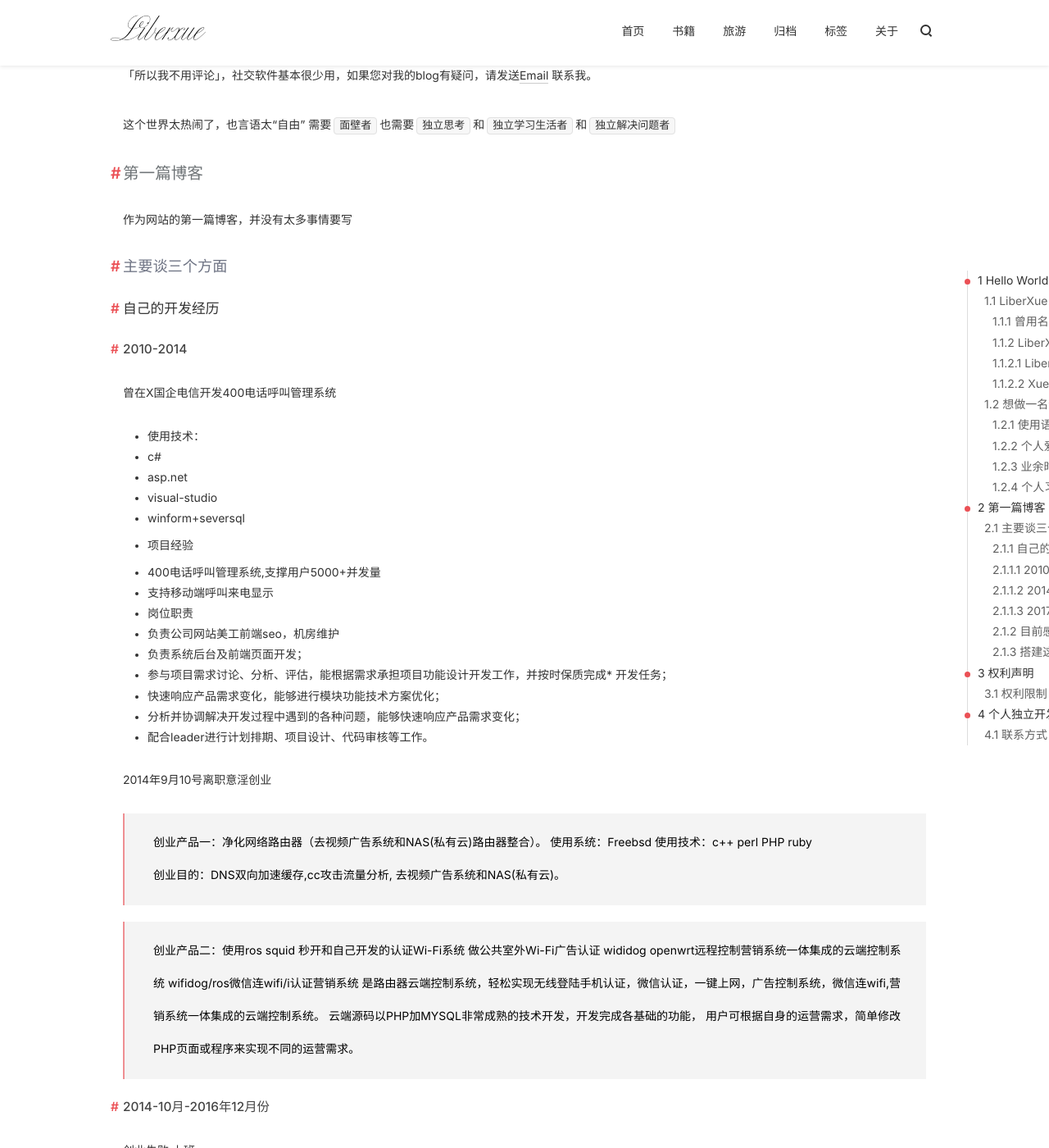
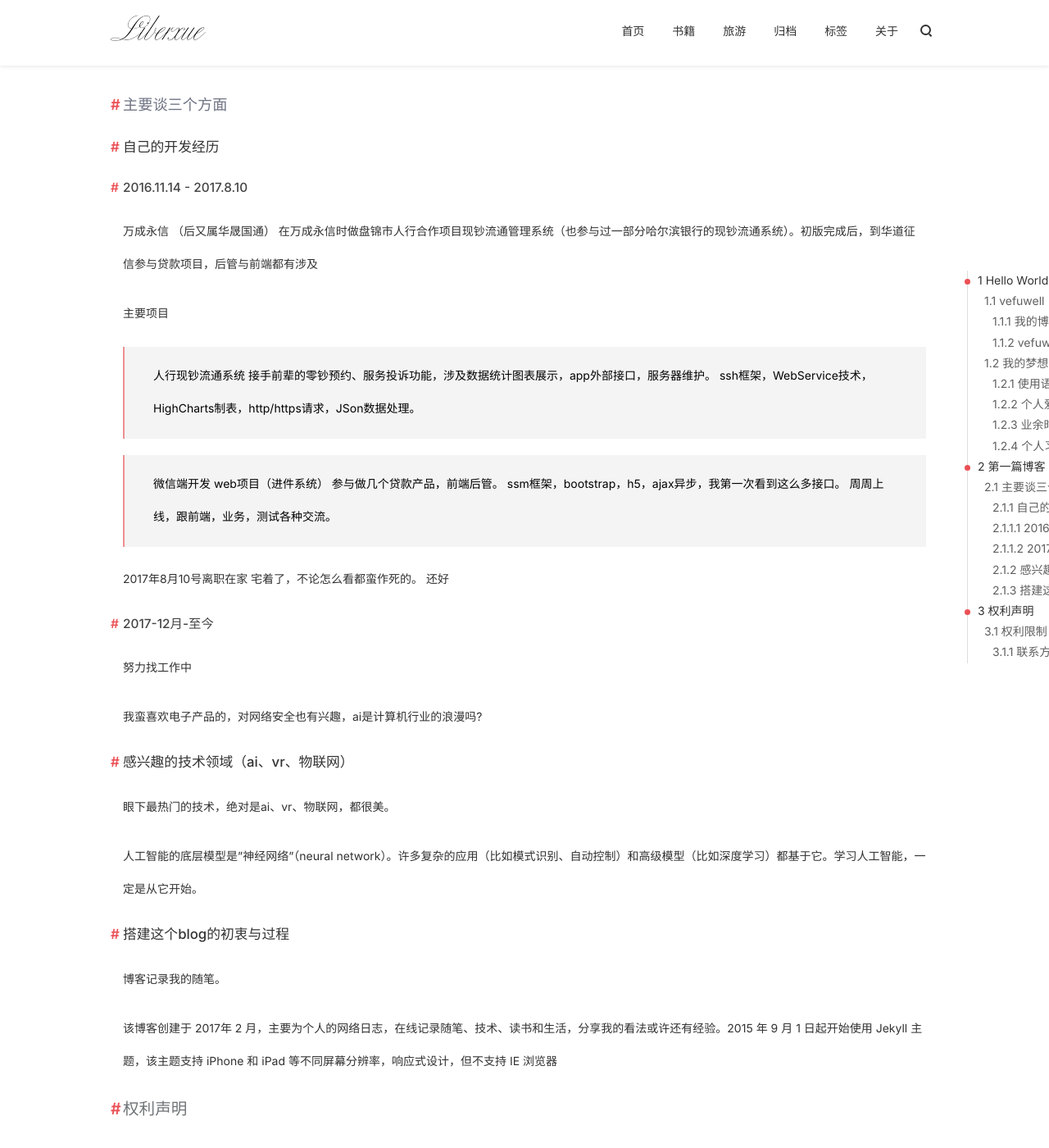
Before and after one commit to vefuwell/vefuwell.github.io, a Jekyll site: the page built from about.md, in a window 1280 px wide and 1400 px high, scrolled down 1951 px. Shown: the whole window at 82% size. Built offline with Jekyll 4.4.1, drawn with Linux system fonts in a browser that asks for light colours; nearby versions of some CDN libraries; comment, search, counter and statistics services are not loaded; some of the changed text lies outside the part shown.

Commit message:
about me
to be about me

```diff
--- a/about.md
+++ b/about.md
@@ -1,150 +1,131 @@
 ---
 layout: blog
-title: 关于LiberXue
-description: "关于LiberXue博客角落自述"
+title: 关于vefuwell
+description: "关于vefuwell博客自述"
 data: 2017-08-05 09:19:11
 tags:
-- LiberXue
+- vefuwell
 - 简述
 - 关于
-- Liber
-- Xue
-- 坐井观天阔
+- 求职
+- java
+- 还蛮好看的
 redirect_from:
   - /about/
 ---
 
 # Hello World
 
-又换了个博客主题 这次终于看见不那么难受了
+这是我的第一个博客主题，从LiberXue那儿fork来的，[fork](https://github.com/liberxue/liberxue.github.io/fork)
 
-博客使用Jekyll搭建托管在GitHub目前使用主题后期[已开源](https://github.com/Liberxue/liberxue.github.io)
+博客使用Jekyll搭建托管在GitHub目前使用主题后期[已开源](https://github.com/vefuwell/vefuwell.github.io)
 
-<iframe src="http://ghbtns.com/github-btn.html?user=liberxue&repo=liberxue.github.io&type=fork&count=true" allowtransparency="true" frameborder="0" scrolling="0" width="95" height="20"></iframe>
+<iframe src="http://ghbtns.com/github-btn.html?user=vefuwell&repo=vefuwell.github.io&type=fork&count=true" allowtransparency="true" frameborder="0" scrolling="0" width="95" height="20"></iframe>
 
 
 博客图片使用七牛云加速
 
-##  LiberXue  曾用名013
+##  vefuwell
 
-### 曾用名013简述
+### 我的博客介绍
 
 
-之前五年间一直使用013这个网名好多朋友问什么是？
+大概这个博客是用来记录一下我的随笔，日志，技术解析，读书笔记
 
-013不就是十三吗 装呗
+总之类别要改一下
 
-其实很简单在86版西游记中十三集开始悟空取经上路
+这个主题的开源作者经历真是励志，这算历经艰难险阻吗？
 
-还有一个原因2009年9月13日我在北京只剩下6块钱活三个月时间...
+我的经历也差不多了，工作干了不到一年，宅了半年，最近真是艰难。
 
-### LiberXue简述
+### vefuwell简述
 
-#### Liber注释
+####vefuwell注释
 
-同我名字谐音 ``Liber`` 英文翻译过来：自由
+我的名字可以翻译成很好，中间字没有释义。
 
-#### Xue注释
 
-`Xue` 就是拼音 ...我名字最后一个字(⊙ω⊙)
 
-## 想做一名全栈开发
+## 我的梦想就简单一些了
 
-这是一个梦... 当然是梦肯定要成为架构师
+好好工作，成为高级工程师，存些钱
 
 ### 使用语言
 
-``c# ``|``lua``| ``c++``|
-
- ``swift`` |``JavaScript`` |``PHP``|
-
-  ``Python`` |``Java`` |``GO``|
-  ``perl``|``shell``|
+``c``|``JavaScript`` |``Python`` |
+``Java`` |``shell``|
 
 
- 目前主攻``GO``
+ 目前主攻``java``
 
 ### 个人爱好
 
- 热衷于``路由器``研究和``网络安全``...
+ 热衷于``电子产品``和``动漫``和``网络安全``和``读书``...
 
 ### 业余时间
 
-- 非越狱环境下iOS应用逆向研究
+- 看动漫
 - web安全
-- freebsd
-- ros路由器
-- 防火墙
+- 看看书
+- 学学技术
+- 打打字
 
 ### 个人习惯
 
-不喜欢被打扰，也不习惯打扰别人
+比较宅，如果生活压力不那么大就好了
 
-「所以我不用评论」，社交软件基本很少用，如果您对我的blog有疑问，请发送[Email](mailto:liberxue@gmail.com) 联系我。
+真是一个庸俗的人啊，就是缺钱
 
-这个世界太热闹了，也言语太“自由” 需要`面壁者`也需要`独立思考`和`独立学习生活者`和`独立解决问题者`
+没什么可以说的，虽然意淫的不少，但看起来以及实际没啥不普通的。
 
 
 # 第一篇博客
 
-作为网站的第一篇博客，并没有太多事情要写
+关于博客创立的心理流程记录吧
 
 
 ## 主要谈三个方面
 
 ### 自己的开发经历
 
-#### 2010-2014
-曾在X国企电信开发400电话呼叫管理系统
-* 使用技术：
-- c#
-- asp.net
-- visual-studio
-- winform+seversql
-* 项目经验
+#### 2016.11.14 - 2017.8.10
+万成永信  （后又属华晟国通）
+在万成永信时做盘锦市人行合作项目现钞流通管理系统（也参与过一部分哈尔滨银行的现钞流通系统）。初版完成后，到华道征信参与贷款项目，后管与前端都有涉及
 
-- 400电话呼叫管理系统,支撑用户5000+并发量
-- 支持移动端呼叫来电显示
-* 岗位职责
-- 负责公司网站美工前端seo，机房维护
-- 负责系统后台及前端页面开发；
-- 参与项目需求讨论、分析、评估，能根据需求承担项目功能设计开发工作，并按时保质完成* 开发任务；
-- 快速响应产品需求变化，能够进行模块功能技术方案优化；
-- 分析并协调解决开发过程中遇到的各种问题，能够快速响应产品需求变化；
-- 配合leader进行计划排期、项目设计、代码审核等工作。
+主要项目
+>人行现钞流通系统
+接手前辈的零钞预约、服务投诉功能，涉及数据统计图表展示，app外部接口，服务器维护。
+ssh框架，WebService技术，HighCharts制表，http/https请求，JSon数据处理。
 
-2014年9月10号离职意淫创业
->创业产品一：净化网络路由器（去视频广告系统和NAS(私有云)路由器整合）。
-使用系统：Freebsd
-使用技术：c++  perl PHP ruby
-创业目的：DNS双向加速缓存,cc攻击流量分析,   去视频广告系统和NAS(私有云)。
-
-> 创业产品二：使用ros squid 秒开和自己开发的认证Wi-Fi系统 做公共室外Wi-Fi广告认证 wididog openwrt远程控制营销系统一体集成的云端控制系统
-  wifidog/ros微信连wifi/i认证营销系统 是路由器云端控制系统，轻松实现无线登陆手机认证，微信认证，一键上网，广告控制系统，微信连wifi,营销系统一体集成的云端控制系统。
-       云端源码以PHP加MYSQL非常成熟的技术开发，开发完成各基础的功能， 用户可根据自身的运营需求，简单修改PHP页面或程序来实现不同的运营需求。
+> 微信端开发 web项目（进件系统）
+参与做几个贷款产品，前端后管。
+ssm框架，bootstrap，h5，ajax异步，我第一次看到这么多接口。
+周周上线，跟前端，业务，测试各种交流。
 
 
-#### 2014-10月-2016年12月份
-创业失败 上班
+2017年8月10号离职在家
+宅着了，不论怎么看都蛮作死的。
+还好
 
 
-#### 2017-3月-2017年6月份
-北京X智慧教育公司 负责全栈开发
-公司不发工资 ，开发团队解散！
+#### 2017-12月-至今
+努力找工作中
 
-喜欢专研计算机软硬件，玩过不少ARM开发版，独立开发过路由器和路由认证系统，喜欢用软件和脚本解决生活中重复性问题。业余曾在乌云和360补天提交过不少漏洞和bug，2013年百度SEO搜索引擎营销学院学习过SEO优化，能够使用photoshop、CorelDRAW、IIIustator、CAD和3DMAX,独立编译开发过webkit浏览器，2017年独立反编译分析"WannaCry2.0"病毒原理。
 
-### 目前感兴趣的技术领域
 
-眼下最热门的技术，绝对是人工智能。
+我蛮喜欢电子产品的，对网络安全也有兴趣，ai是计算机行业的浪漫吗?
+
+### 感兴趣的技术领域（ai、vr、物联网）
+
+眼下最热门的技术，绝对是ai、vr、物联网，都很美。
 
 人工智能的底层模型是"神经网络"（neural network）。许多复杂的应用（比如模式识别、自动控制）和高级模型（比如深度学习）都基于它。学习人工智能，一定是从它开始。
 
 ### 搭建这个blog的初衷与过程
 
-博客记录我的生活。
+博客记录我的随笔。
 
-该博客创建于 2010 年 3 月，主要为个人的网络日志，在线记录生活、工作、情感和游玩的事儿，分享互联网动态和社会百态。2015 年 9 月 1 日起开始使用  Jekyll 主题，该主题支持 iPhone 和 iPad 等不同屏幕分辨率，响应式设计，但不支持 IE 浏览器
+该博客创建于 2017年 2 月，主要为个人的网络日志，在线记录随笔、技术、读书和生活，分享我的看法或许还有经验。2015 年 9 月 1 日起开始使用  Jekyll 主题，该主题支持 iPhone 和 iPad 等不同屏幕分辨率，响应式设计，但不支持 IE 浏览器
 
 
 
@@ -156,28 +137,8 @@
 
 禁止未经明确书面授权的任何商业与非商业用途的存储，转载，传播；除法律、法规明文规定允许上述活动外，用户必须遵守此限制。
 
-* 不转载也希望不希望被转载，
 
-* 如果要转载，请至少认真的看完，合不合适实不实用
 
-* 请不要原封不动一字不差的转载...个人非常鄙视这种行为百度上面这种重复内容毫无意义垃圾够了。
-
-# 个人独立开发项目
-
-ID|项 目 名 称| 开 发 语 言| 功 能 简 述| 框架| 是否上线|
-|:--------|:-------:|:-------:|:-------:|:-------:|-------:|
-1|Wi-Fidog路由器认证| PHP&mysql|上网报表分析+用户/代理商/总后台|thinkphp|是
-2|ros路由器Api认证开发|PHP&mysql|多vlan+用户/代理商/总后台|thinkphp|是
-3|智能开关餐饮系统|PHP&c#&mysql|winfrom+web微信选座点餐数据交互|无|是
-4|oa即时通讯办公系统|PHP&mysql|workerman／socket／json／APIcloud|无|是
-5|微信云客服|vc++&JavaScript&c#|微信自动回复.红包.语音.自动加好友等|无|已开源
-6|webkit/cef浏览器|cef&webkit&c#|类似腾讯视频客户端自定义flash右键|无|已开源
-7|vcdlocker硬盘锁|vc++&nasm|可以绕过腾讯管家360杀毒加密硬盘|无|已开源
-8|c/s客户端自动更新|c#|c#客户端自动更新程序+服务端生成程序|无|已开源
-9|安装打包程序|c#|自定义安装包，打包程序源代码|无|是
-10|c#交互lua|c#&adb&lua|通达oa打卡支付ar自动抢五福|无|已开源
-11|freebsd路由器|vc perl PHP ruby|dns双向加速缓存 cc流量分析|freebsd|没有
-11|Jekyll themes|html5 css3 moonjs ruby json|Jekyll|无|已开源
 
 
 
@@ -187,8 +148,8 @@
 
 你可以通过以下几种方式联系到我。
 
-* [提交Issues](https://github.com/Liberxue/liberxue.github.io/issues)
+* [提交Issues](https://github.com/vefuwell/vefuwell.github.io/issues)
 
-* [发邮件](mailto:liberxue@gmail.com)
+* [发邮件](mailto:saninvshen@gmail@gmail.com)
 
-* [Twitter](https://twitter.com/liberxue).
+* [微博](http://weibo.com/u/3922720609).
```
